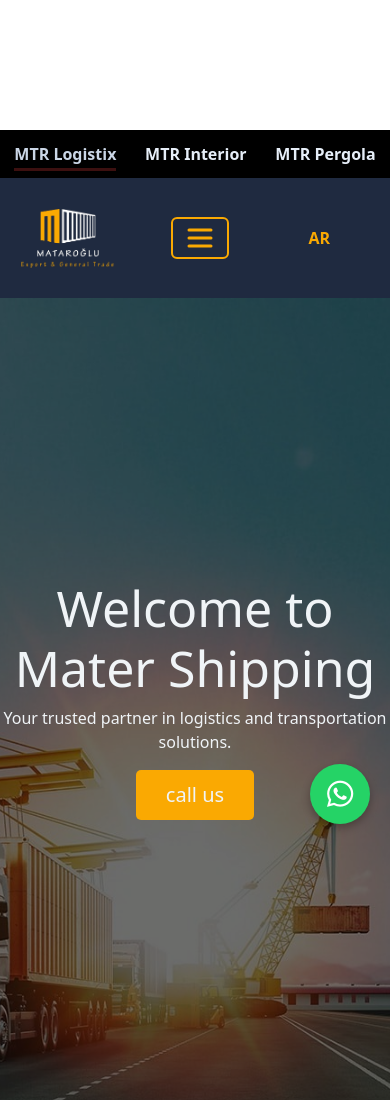
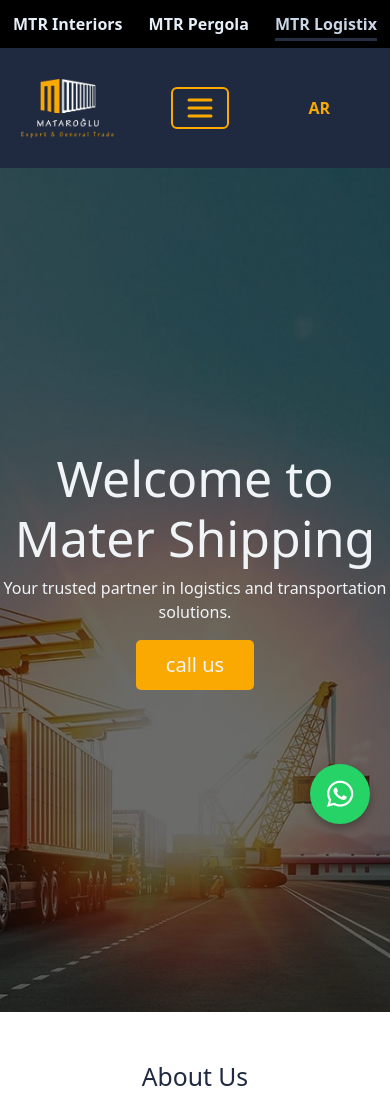
Before and after one commit to MOHAMMED-IYAD/mtr-shipping, a plain HTML site: page index.html in a window 390 px wide. Shown: the top 1100 px of the page. Drawn offline with nearby package versions, Linux system fonts and the light colour scheme.

Commit message:
Update files

```diff
--- a/index.html
+++ b/index.html
@@ -35,9 +35,9 @@
   <body>
      <div class="first-nav">
       <ul>
-         <li><a class="best" href="https://mtrlogistix.com/">MTR Logistix</a></li>
-        <li><a href="https://mtrinterior.com/">MTR Interior</a></li>
+        <li><a href="https://mtrinterior.com/">MTR Interiors</a></li>
         <li><a href="https://mtrpergola.com/">MTR Pergola</a></li>
+        <li><a class="best" href="https://mtrlogistix.com/">MTR Logistix</a></li>
       </ul>
     </div>
 
--- a/style.css
+++ b/style.css
@@ -10,11 +10,6 @@
   overflow-x: hidden;
 }
 
-@media (max-width: 768px) {
-  body {
-    padding-top: 130px;
-  }
-}
 .first-nav {
   background-color: #000000;
   padding: 12px 0;
@@ -44,7 +39,6 @@
   color: #868c94; /* لون عند المرور */
 }
 
-
 .first-nav a.best {
   color: #cad6e6; /* نص أبيض */
   font-weight: bold;
@@ -52,16 +46,15 @@
   text-decoration: none; /* نشيل الخط الافتراضي */
 
   /* خط تحت النص */
-    border-bottom: 3px solid #3c1010; /* برتقالي غامق */
+  border-bottom: 3px solid #262f42; /* برتقالي غامق */
   padding-bottom: 3px; /* مسافة بسيطة بين النص والخط */
 
   transition: border-color 0.3s;
 }
 
 .first-nav a.best:hover {
-    border-color: #240a0a; /* يصبح أفتح شوي عند المرور */
+  border-color: #3e4960; /* يصبح أفتح شوي عند المرور */
 }
-
 
 .navbar {
   padding-top: 25px !important;
```
Lines whose indentation alone changed are shown as unchanged.
